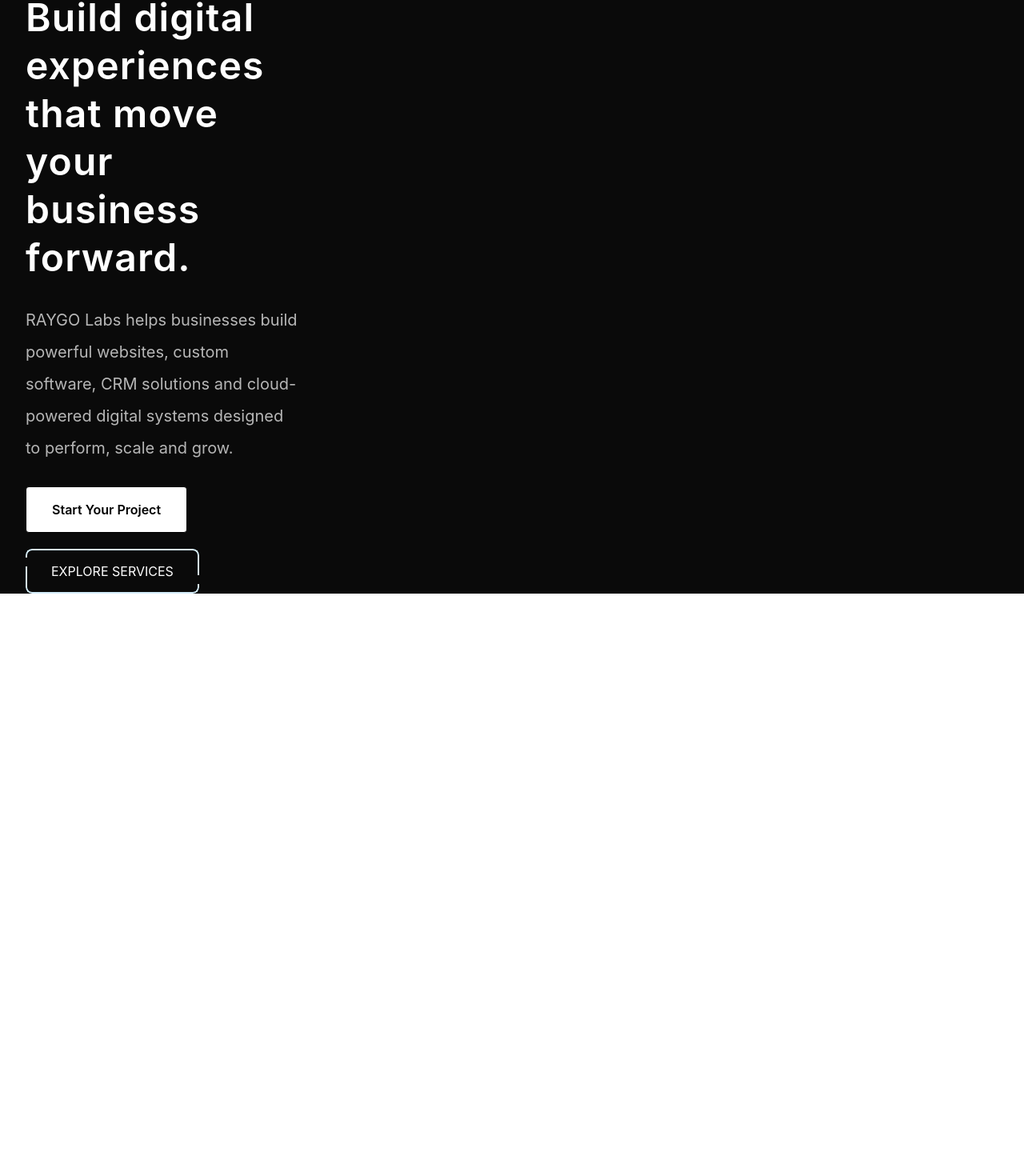
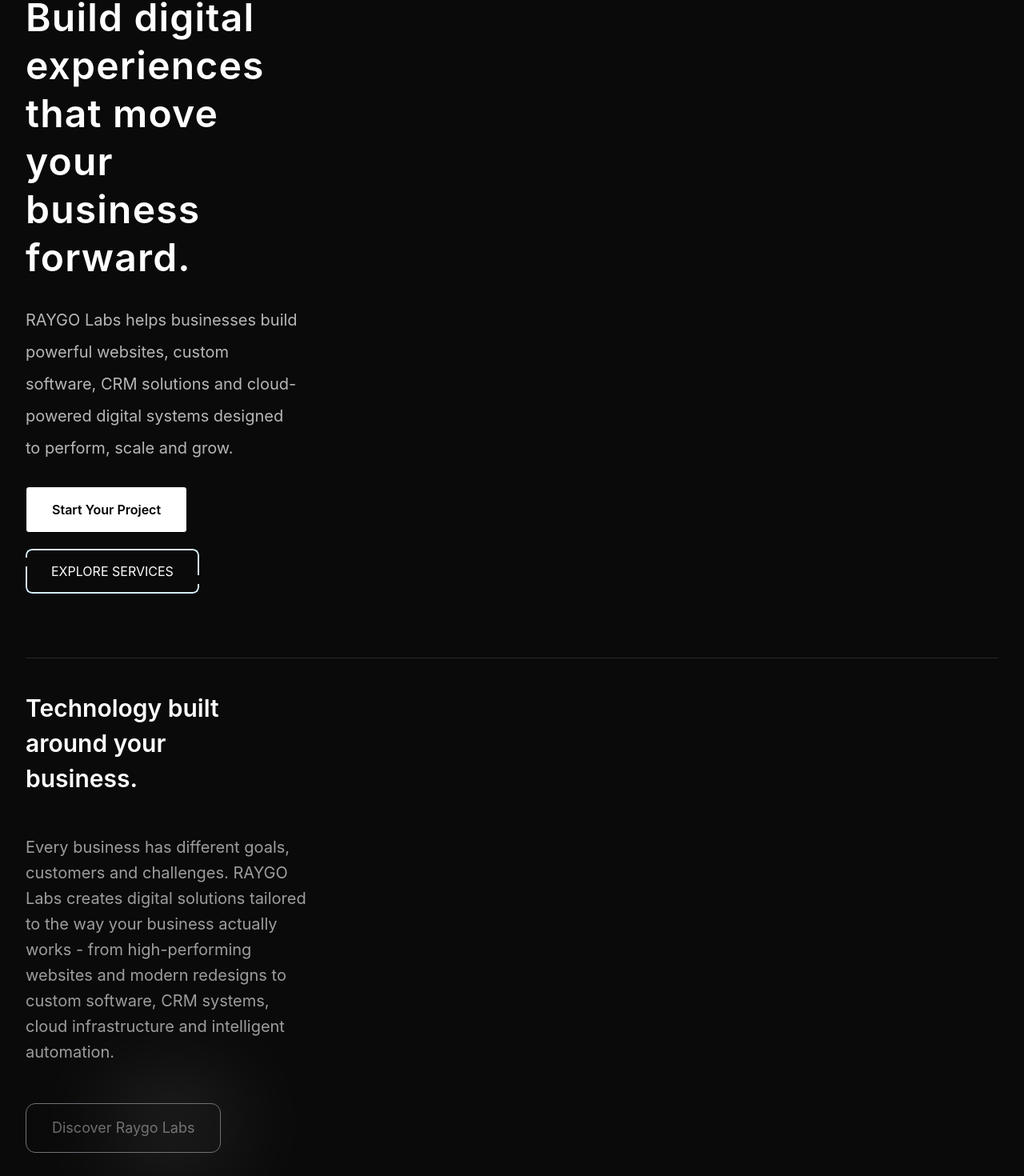
Before and after one commit to Yashwanthkumar-dev/raygo-labs-website, a React (Vite) app: page / in a window 1280 px wide. Shown: the part 202-1672 px from the top of the page at 80% size. Before the commit the page ends 944 px from the top, so only its background shows below. Built offline with nearby package versions, Linux system fonts and the light colour scheme.

Commit message:
fea: created introduction section home page

```diff
--- a/src/Components/Navbar.jsx
+++ b/src/Components/Navbar.jsx
@@ -14,7 +14,7 @@
   ];
   return (
     <>
-      <nav className="flex items-center justify-between px-5 fixed top-0 bg-background/80 w-full z-60 backdrop-blur-lg">
+      <nav className="flex items-center justify-between px-5 fixed top-0 bg-background/30 w-full z-60 backdrop-blur-2xl border border-b-text/20">
         {/* logo div */}
         <section>
           <img src={logo} alt="Raygo Labs" className="w-20" />
@@ -50,7 +50,7 @@
           className={`fixed h-screen bg-black/5 backdrop-blur-2xl duration-700 transition-transfrom border w-full  transition-opacity dura ${open ? "opacity-100 visible" : "opacity-0 invisible"}`}
         ></div>
         <ul
-          className={`text-white absolute bg-background flex flex-col capitalize gap-y-2  px-6 py-4 h-screen w-50 duration-500 transition-transform transform ease-in-out overflow-hidden  z-50  right-0  ${open ? "translate-x-0 " : "translate-x-full"} fixed top-20 z-50`}
+          className={`text-white absolute bg-background/30 flex flex-col capitalize gap-y-2  px-6 py-4 h-screen w-50 duration-500 transition-transform transform ease-in-out overflow-hidden  z-50  right-0  ${open ? "translate-x-0 " : "translate-x-full"} fixed top-20 z-50`}
         >
           {navigation.map((navs, index) => (
             <li
--- a/src/Pages/HomePage.jsx
+++ b/src/Pages/HomePage.jsx
@@ -2,7 +2,7 @@
   return (
     <>
       {/* hero section */}
-      <section className="pt-30 text-main-text mx-8 space-y-7 ">
+      <section className="pt-30 text-main-text mx-8 space-y-7 py-20">
         <h3 className="text-text font-mono capitalize text-sm w-70 leading-relaxed tracking-wider">
           RAYGO LABS / DIGITAL TECHNOLOGY STUDIO
         </h3>
@@ -30,6 +30,31 @@
           </button>
         </div>
       </section>
+
+      {/* Introduction section */}
+      <section className="border-text/30 border-t  text-main-text mx-8 py-10 space-y-12 overflow-hidden">
+        <h2 className="font-semibold text-3xl leading-11 w-80 ">
+          Technology built around your business.
+        </h2>
+        <p className="leading-8 text-xl text-main-text/60 text-left w-90">
+          Every business has different goals, customers and challenges. RAYGO
+          Labs creates digital solutions tailored to the way your business
+          actually works - from high-performing websites and modern redesigns to
+          custom software, CRM systems, cloud infrastructure and intelligent
+          automation.
+        </p>
+        <div className="relative inline-block">
+          <div className=" bg-white/40 w-30 h-10 rounded-full absolute top-1 right-0 blur-3xl"></div>
+          <button className="relative text-inter text-lg border py-4 px-8 text-center rounded-xl text-main-text/40 border-text backdrop-blur-lg z-60">
+            Discover Raygo Labs
+          </button>
+        </div>
+      </section>
+
+      {/* services section */}
+      <section>
+        <h2></h2>
+      </section>
     </>
   );
 };
```
